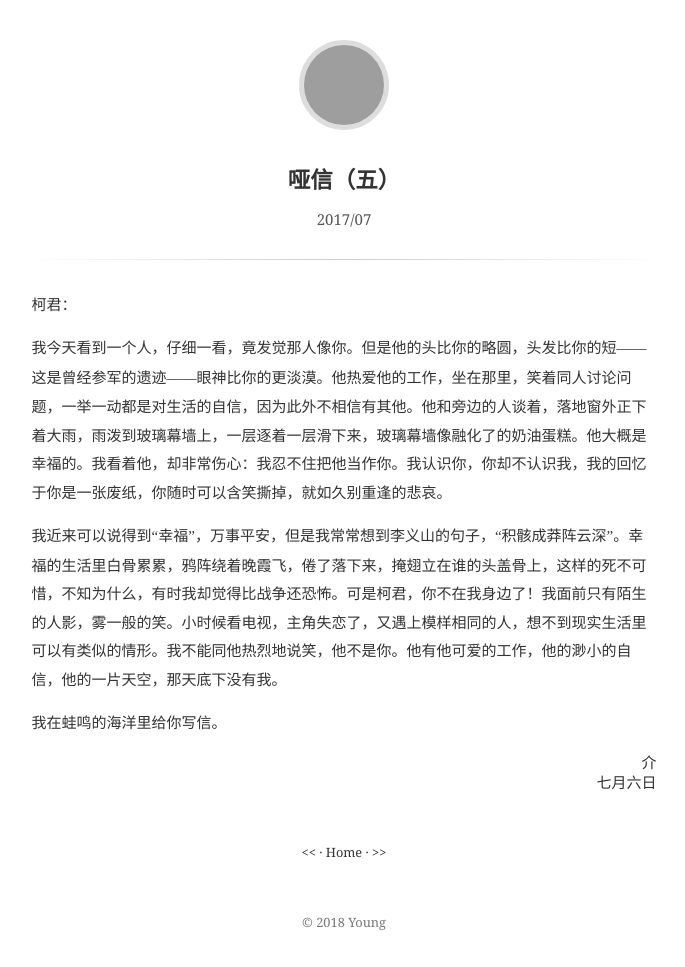
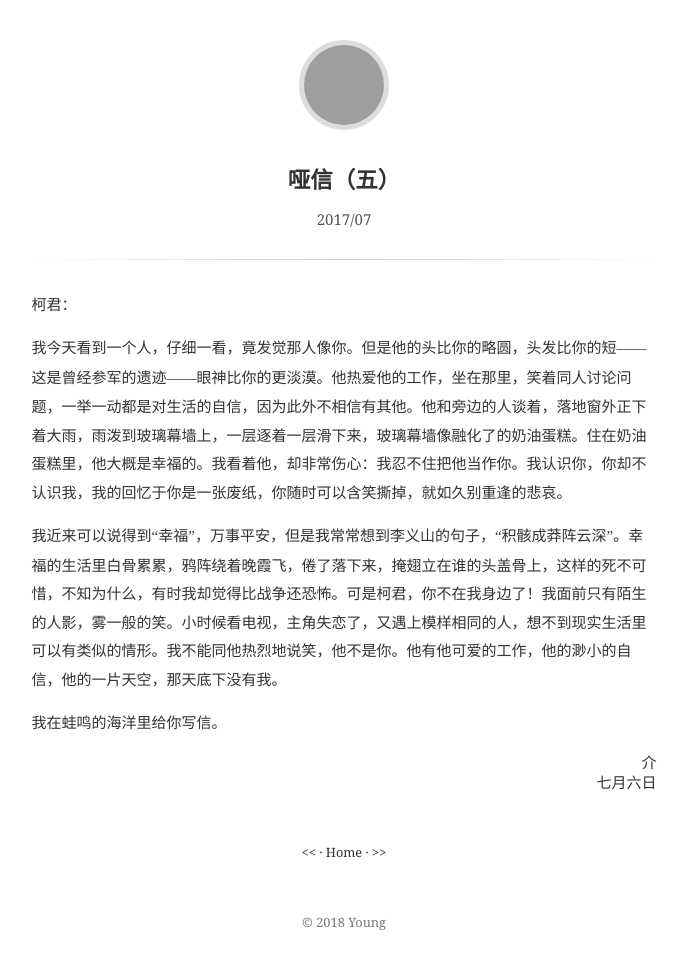
Before and after one commit to yeayyoung/yeayyoung.github.io, a Jekyll site: the page built from _posts/2017-07-06-dumb-letters-05.md, in a window 1280 px wide, cut to the strip 0-967 px from the top of the page. Shown: the whole strip, without its empty margins (296-981 px from the left). Built offline with Jekyll 4.4.1, drawn with Linux system fonts in a browser that asks for light colours; grey boxes are pictures that could not be loaded.

Commit message:
[draft] Minor changes.

```diff
--- a/_posts/2017-07-06-dumb-letters-05.md
+++ b/_posts/2017-07-06-dumb-letters-05.md
@@ -9,9 +9,9 @@ description: Letters Never Sent Out
 我今天看到一个人，仔细一看，竟发觉那人像你。但是他的头比你的略圆，头发比你的短——
 这是曾经参军的遗迹——眼神比你的更淡漠。他热爱他的工作，坐在那里，笑着同人讨论问题，
 一举一动都是对生活的自信，因为此外不相信有其他。他和旁边的人谈着，落地窗外正下着
-大雨，雨泼到玻璃幕墙上，一层逐着一层滑下来，玻璃幕墙像融化了的奶油蛋糕。他大概是
-幸福的。我看着他，却非常伤心：我忍不住把他当作你。我认识你，你却不认识我，我的回
-忆于你是一张废纸，你随时可以含笑撕掉，就如久别重逢的悲哀。
+大雨，雨泼到玻璃幕墙上，一层逐着一层滑下来，玻璃幕墙像融化了的奶油蛋糕。住在奶油
+蛋糕里，他大概是幸福的。我看着他，却非常伤心：我忍不住把他当作你。我认识你，你却
+不认识我，我的回忆于你是一张废纸，你随时可以含笑撕掉，就如久别重逢的悲哀。
 
 我近来可以说得到“幸福”，万事平安，但是我常常想到李义山的句子，“积骸成莽阵云
 深”。幸福的生活里白骨累累，鸦阵绕着晚霞飞，倦了落下来，掩翅立在谁的头盖骨上，这
```
Also changed, not shown: _posts/2017-08-20-absconded-ying.md (+1 -1 lines).
